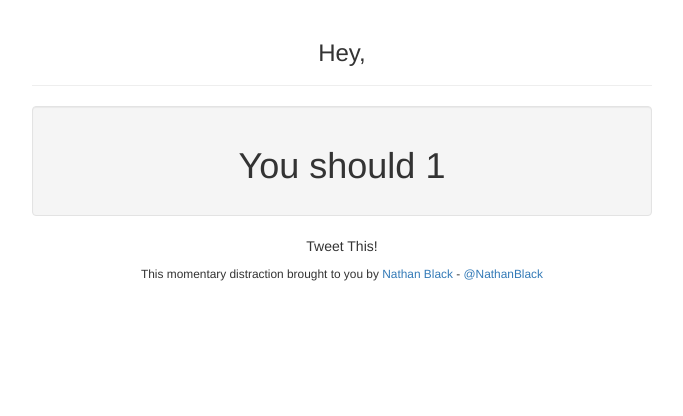
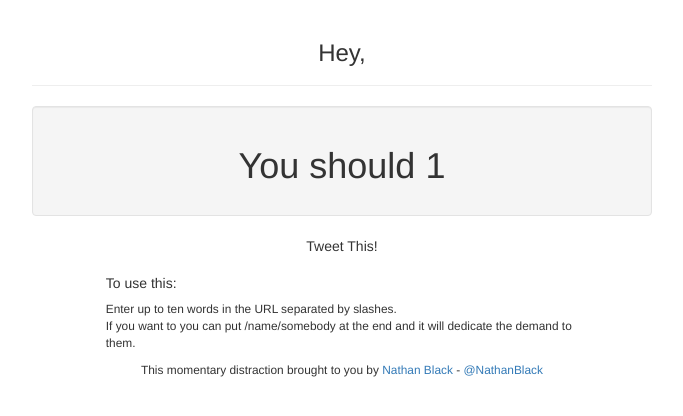
Before and after one commit to TheNathanBlack/tell-me-to, a Flask app: page /1 in a window 1280 px wide. Shown: the top 416 px of the page, without its empty margins (298-981 px from the left). Run offline with Flask 2, Linux system fonts and the light colour scheme; some libraries are stand-ins or nearby versions.

Commit message:
Adding directions for when we aren't in root.

```diff
--- a/app/templates/index.html
+++ b/app/templates/index.html
@@ -22,6 +22,15 @@
     <script>!function(d,s,id){var js,fjs=d.getElementsByTagName(s)[0];if(!d.getElementById(id)){js=d.createElement(s);js.id=id;js.src="//platform.twitter.com/widgets.js";fjs.parentNode.insertBefore(js,fjs);}}(document,"script","twitter-wjs");</script></p>
 
     </div>
+    {% if directive %}
+    <div class="row">
+      <div class="col-sm-6 col-sm-offset-3">
+        <h5>To use this:</h5>
+        <p class="small">Enter up to ten words in the URL separated by slashes.<br />
+        If you want to you can put /name/somebody at the end and it will dedicate the demand to them.</p>
+      </div>
+    </div>
+    {% endif %}
   </div>
 </div>
 
```
